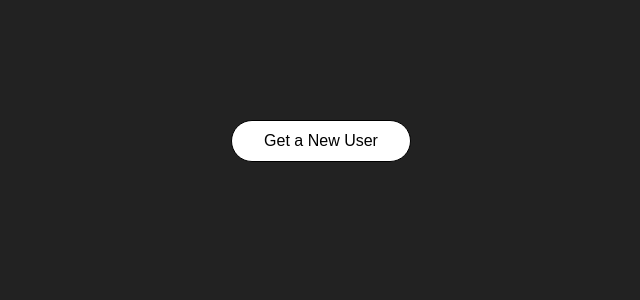
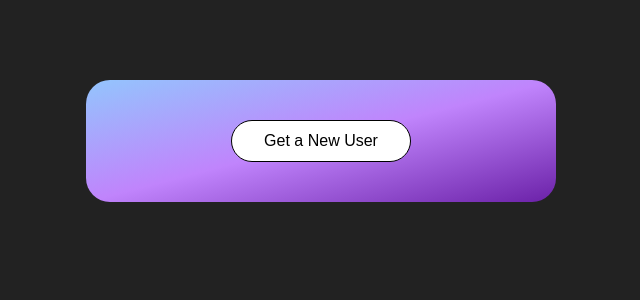
Before and after one commit to amine-omari/UserCard, a Next.js app: page / in a window 1280 px wide. Shown: the top 300 px of the page, without its empty margins (319-959 px from the left). Built offline with nearby package versions, Linux system fonts and the light colour scheme.

Commit message:
feat: add dynmic stye to bg color of the card in MainContainer component

```diff
--- a/components/MainContainer.jsx
+++ b/components/MainContainer.jsx
@@ -12,16 +12,17 @@ const MainContainer = () => {
       const userData = await response.json();
       console.log(userData);
       const changeBgColor = () => {
-        const bgColor = userData.results[0].gender;
-        if (bgColor === "male") {
-          return "bg-gradient-to-br from-teal-400 via-teal-500 to-blue-300";
-        } else if (bgColor === "female") {
-          return "bg-gradient-to-br from-purple-200 via-purple-500 to-purple-800";
+        const gender = userData.results[0].gender;
+        switch (gender) {
+          case "male":
+            return "bg-gradient-to-br from-teal-400 via-teal-500 to-blue-300";
+          case "female":
+            return "bg-gradient-to-br from-purple-200 via-purple-500 to-purple-800";
         }
       };
 
+      setBgColor(changeBgColor);
       setUser(userData.results[0]);
-      setBgColor(changeBgColor);
     } catch (error) {
       console.error("error fetching random user:", error);
     }
@@ -29,7 +30,11 @@ const MainContainer = () => {
 
   return (
     <div
-      className={`${bgColor} w-[90%] max-w-[470px] text-white mt-20 mx-auto rounded-3xl py-10 px-7 text-center space-y-10`}
+      className={`${
+        bgColor
+          ? bgColor
+          : "bg-gradient-to-br from-blue-300 via-purple-400 to-purple-800"
+      } w-[90%] max-w-[470px] text-white mt-20 mx-auto rounded-3xl py-10 px-7 text-center space-y-10`}
     >
       <div>
         <button
```
